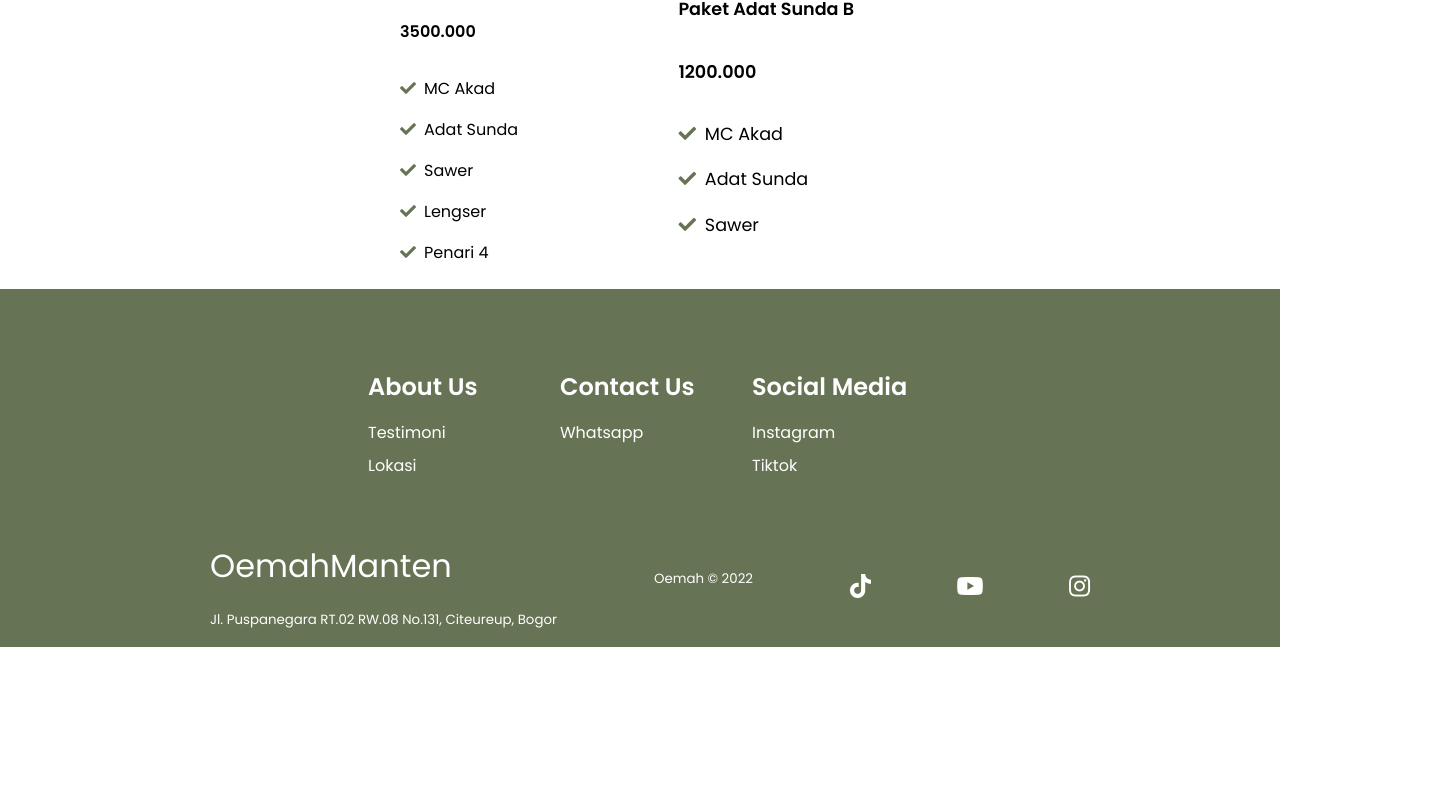
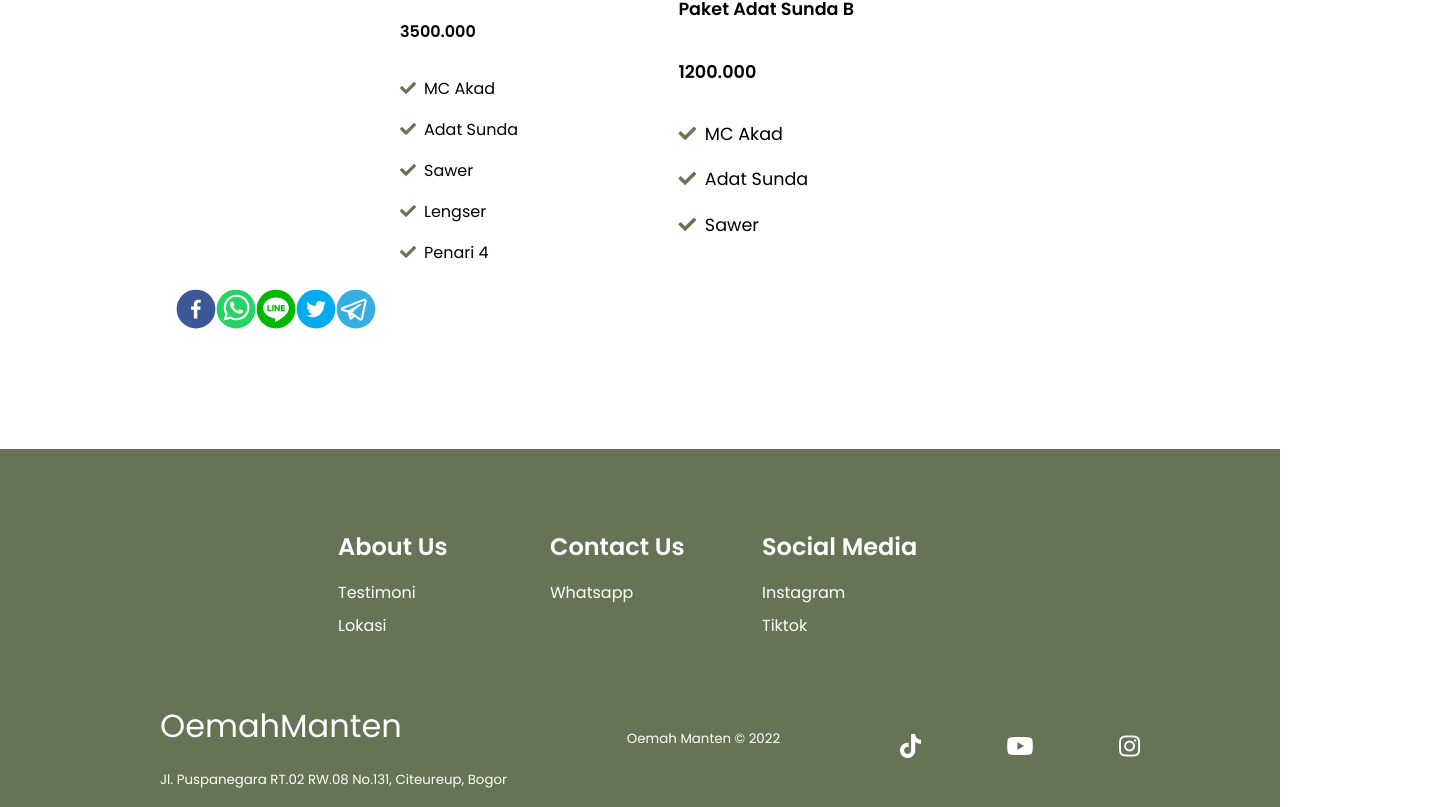
Before and after one commit to shafatalitha/Website-Wedding-Organizer, a React (Create React App) app: page /pricelist/adat-sunda in a window 1280 px wide. Shown: the part 851-1658 px from the top of the page, 1456 px wide, since content can reach past the window. Before the commit the page ends 1498 px from the top, so only its background shows below. Built offline with nearby package versions, Linux system fonts and the light colour scheme.

Commit message:
share-button

```diff
--- a/package.json
+++ b/package.json
@@ -13,6 +13,7 @@
     "react-responsive-carousel": "^3.2.23",
     "react-router-dom": "^6.3.0",
     "react-scripts": "5.0.1",
+    "react-share": "^4.4.0",
     "web-vitals": "^2.1.4"
   },
   "scripts": {
--- a/src/App.js
+++ b/src/App.js
@@ -15,7 +15,7 @@ import Engagement from "./components/Engagement/Engagement"
 import Dokumentasi from "./components/Dokumentasi/Dokumentasi"
 import Jawa from "./components/Jawa/Jawa"
 import Sunda from "./components/Sunda/Sunda"
-
+import Share from "./components/Share/Share"
 function App() {
 
   return (
@@ -37,6 +37,7 @@ function App() {
           <Route path ="/pricelist/adat-jawa" element={<Jawa/>}/>
           <Route path ="/pricelist/adat-sunda" element={<Sunda/>}/>
         </Routes>
+        <Share/>
         <Footer/>
 
       </div>
--- a/src/components/Footer/Footer.css
+++ b/src/components/Footer/Footer.css
@@ -8,21 +8,10 @@
     align-items: center;
   }
 
-  .footer-subscription {
-    display: flex;
-    flex-direction: column;
-    justify-content: center;
-    align-items: center;
-    text-align: center;
-
-    margin-bottom: 20px;
-    padding: 24px;
-    color: #fff;
-  }
-
   .address{
     color:#fff;
     margin-left: 20px;
+
   }
 
 
@@ -43,7 +32,7 @@
     align-items: flex-start;
     margin: 16px;
     text-align: left;
-    width: 160px;
+    width: 180px;
     box-sizing: border-box;
   }
 
@@ -66,9 +55,6 @@
     transition: 0.3s ease-out;
   }
 
-  .footer-email-form h2 {
-    margin-bottom: 2rem;
-  }
 
   .footer-input::placeholder {
     color: #b1b1b1;
@@ -89,7 +75,7 @@
     display: flex;
     justify-content: space-between;
     align-items: center;
-    width: 90%;
+    width: 100%;
     max-width: 1000px;
     margin: 40px auto 0 auto;
 
--- a/src/components/Footer/Footer.jsx
+++ b/src/components/Footer/Footer.jsx
@@ -35,7 +35,7 @@ const Footer = () => {
               Jl. Puspanegara RT.02 RW.08 No.131, Citeureup, Bogor
             </small>
           </div>
-          <small className="website-rights">Oemah © 2022</small>
+          <small className="website-rights">Oemah Manten © 2022</small>
           <div className="social-icons">
             <a
               href="https://www.tiktok.com/@oemahmanten.99"
--- /dev/null
+++ b/src/components/Share/Share.css
@@ -0,0 +1,18 @@
+.share-social{
+    background: '#fff';
+    height: '5vh';
+    width: '100%';
+    margin-Left:'22vh';
+    margin-Bottom:'12vh';
+
+  }
+
+  /* @media screen and (max-width: 540px) {
+    .social-share{
+        background: '#fff';
+        height:'30vh';
+        width: '100%';
+        margin-Left:'5vh';
+        margin-Bottom:'12vh';
+
+      }} */
--- /dev/null
+++ b/src/components/Share/Share.jsx
@@ -0,0 +1,76 @@
+import React, { Component } from 'react';
+import "./Share.css"
+
+import {
+  FacebookShareButton,
+  WhatsappShareButton,
+  TwitterShareButton,
+  TelegramShareButton,
+  LineShareButton,
+  LineIcon,
+  WhatsappIcon,
+  FacebookIcon,
+  TwitterIcon,
+  TelegramIcon
+
+} from 'react-share';
+
+export default class Share extends Component {
+  render() {
+    const shareUrl = 'https://vercel.com/shafatalitha/wedding-organizer-oemah-manten';
+    return (
+      <div style={{
+        background: '#0000',
+        height: '15vh',
+        width: '100%',
+        marginLeft:'22vh',
+        marginBottom:'5vh',
+
+
+
+      }}
+
+      >
+        <FacebookShareButton
+          url={shareUrl}
+          quote={'Wedding organizer Oemah Manten'}
+          hashtag={'#Oemah Manten...'}
+        >
+          <FacebookIcon size={40} round={true} />
+        </FacebookShareButton>
+
+        <WhatsappShareButton
+          url={shareUrl}
+          quote={'Wedding organizer Oemah Manten'}
+          hashtag={'#Oemah Manten...'}
+        >
+          <WhatsappIcon size={40} round={true} />
+        </WhatsappShareButton>
+
+        <LineShareButton
+          url={shareUrl}
+          quote={'Wedding organizer Oemah Manten'}
+          hashtag={'#Oemah Manten...'}
+        >
+          <LineIcon size={40} round={true} />
+        </LineShareButton>
+
+        <TwitterShareButton
+          url={shareUrl}
+          quote={'Wedding organizer Oemah Manten'}
+          hashtag={'#Oemah Manten...'}
+        >
+          <TwitterIcon size={40} round={true} />
+        </TwitterShareButton>
+
+        <TelegramShareButton
+          url={shareUrl}
+          quote={'Wedding organizer Oemah Manten'}
+          hashtag={'#Oemah Manten...'}
+        >
+          <TelegramIcon size={40} round={true} />
+        </TelegramShareButton>
+      </div>
+    );
+  }
+}
```
Also changed, not shown: src/pages/About.jsx (renamed from src/pages/About.js), src/pages/Gold.jsx (renamed from src/pages/Gold.js), src/pages/Home.jsx (renamed from src/pages/Home.js), src/pages/Testimoni.jsx (renamed from src/pages/Testimoni.js), 1 other file (tests, documents, lock files or other folders).
